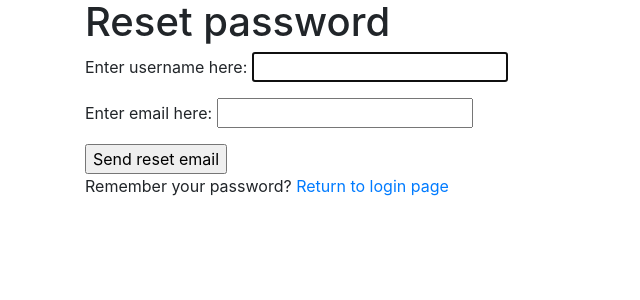
After one commit to MIT-LCP/waveform-annotation, a Django app: page /waveform-annotation/password_reset/ in a window 1280 px wide. The commit adds this page. Shown: the top 300 px of the page, without its empty margins (0-640 px from the left). Run offline with Django 3.2, Linux system fonts and the light colour scheme; some libraries are stand-ins or nearby versions.

Commit message:
Adds reset password functionality; improves layout

```diff
--- a/waveform-django/website/forms.py
+++ b/waveform-django/website/forms.py
@@ -1,9 +1,102 @@
-from django.contrib.auth.forms import UserCreationForm
+from django.template import loader
+from django.core.mail import EmailMultiAlternatives
+from django.utils.http import urlsafe_base64_encode
+from django.utils.encoding import force_bytes
+from django.core.exceptions import ValidationError
+from django.utils.translation import gettext, gettext_lazy as _
+from django.contrib.auth.forms import UserCreationForm, PasswordResetForm, UsernameField
 from django.contrib.auth.models import User
-# from django import forms
+from django.contrib.auth.tokens import default_token_generator
+from django.contrib.sites.shortcuts import get_current_site
+
+from django import forms
 
 
 class CreateUserForm(UserCreationForm):
     class Meta:
         model = User
         fields = ['username', 'password1', 'password2']
+
+
+class ResetPasswordForm(forms.Form):
+    username = UsernameField(
+        widget = forms.TextInput(attrs={'autofocus': True})
+    )
+    email = forms.EmailField(
+        label=_("Email"),
+        max_length=254,
+        widget=forms.EmailInput(attrs={'autocomplete': 'email'})
+    )
+    class Meta:
+        model = User
+        fields = ['username', 'email']
+
+
+    def send_mail(self, subject_template_name, email_template_name,
+                  context, from_email, to_email, html_email_template_name=None):
+        """
+        Send a django.core.mail.EmailMultiAlternatives to `to_email`.
+        """
+        subject = loader.render_to_string(subject_template_name, context)
+        # Email subject *must not* contain newlines
+        subject = ''.join(subject.splitlines())
+        body = loader.render_to_string(email_template_name, context)
+
+        email_message = EmailMultiAlternatives(subject, body, from_email, [to_email])
+        if html_email_template_name is not None:
+            html_email = loader.render_to_string(html_email_template_name, context)
+            email_message.attach_alternative(html_email, 'text/html')
+
+        email_message.send()
+
+
+    def get_user(self, username):
+        """
+        Given a username, return matching user who should receive a reset.
+        """
+        try:
+            active_user = User.objects.get(username__exact=username)
+            return active_user
+        except User.DoesNotExist:
+            self.add_error(
+                'username',
+                ValidationError(_('That username was not found'), code='invalid')
+            )
+            return None
+
+
+    def save(self, domain_override=None,
+             subject_template_name='registration/password_reset_subject.txt',
+             email_template_name='registration/password_reset_email.html',
+             use_https=False, token_generator=default_token_generator,
+             from_email=None, request=None, html_email_template_name=None,
+             extra_email_context=None):
+        """
+        Generate a one-use only link for resetting password and send it to the
+        user.
+        """
+        username = self.cleaned_data['username']
+        email = self.cleaned_data['email']
+
+        if not domain_override:
+            current_site = get_current_site(request)
+            site_name = current_site.name
+            domain = current_site.domain
+        else:
+            site_name = domain = domain_override
+
+        user = self.get_user(username)
+        context = {
+            'email': email,
+            'domain': domain,
+            'site_name': site_name,
+            'uid': urlsafe_base64_encode(force_bytes(user.pk)),
+            'user': user,
+            'token': token_generator.make_token(user),
+            'protocol': 'https' if use_https else 'http',
+            **(extra_email_context or {}),
+        }
+        self.send_mail(
+            subject_template_name, email_template_name, context, from_email,
+            email, html_email_template_name=html_email_template_name
+        )
--- /dev/null
+++ b/waveform-django/website/templates/registration/password_reset_form.html
@@ -0,0 +1,24 @@
+{% extends "base.html" %}
+{% block content %}
+
+<div class="container">
+  <form method="POST">
+    {% csrf_token %}
+    <h1>Reset password</h1>
+    <div>
+      <p>Enter username here: {{ form.username }}</p>
+    </div>
+    <div>
+      <p>Enter email here: {{ form.email }}</p>
+    </div>
+    <button type="submit">Send reset email</button>
+  </form>
+  {{ form.errors }}
+
+  <p>
+    Remember your password? <a href="{% url 'login' %}">Return to login page</a>
+  </p>
+
+</div>
+
+{% endblock %}
--- a/waveform-django/website/urls.py
+++ b/waveform-django/website/urls.py
@@ -1,8 +1,9 @@
-from django.conf.urls import include
 from django.urls import path
 from django.http import HttpResponse
+from django.conf.urls import include
+from django.contrib.auth import views as auth_views
+
 import debug_toolbar
-
 from website import views
 
 
@@ -10,14 +11,33 @@ urlpatterns = [
     # Debug toolbar
     path('__debug__/', include(debug_toolbar.urls)),
     # Account creation and handling pages
-	path('waveform-annotation/register/', views.register_page, name='register'),
-	path('waveform-annotation/login/', views.login_page, name='login'),
-	path('waveform-annotation/logout/', views.logout_user, name='logout'),
+	path('waveform-annotation/register/',
+        views.register_page,
+        name='register'),
+	path('waveform-annotation/login/',
+        views.login_page,
+        name='login'),
+	path('waveform-annotation/logout/',
+        views.logout_user,
+        name='logout'),
+    path('waveform-annotation/password_reset/',
+        views.reset_password,
+        name='password_reset'),
+    path('waveform-annotation/password_reset/done/',
+        auth_views.PasswordResetCompleteView.as_view(template_name='registration/password_reset_done.html'),
+        name='password_reset_done'),
+    path('waveform-annotation/reset/<uidb64>/<token>/',
+        auth_views.PasswordResetConfirmView.as_view(),
+        name='password_reset_confirm'),
+    path('waveform-annotation/reset/done/',
+        auth_views.PasswordResetCompleteView.as_view(template_name='registration/password_reset_complete.html'),
+        name='password_reset_complete'),
     # Waveform annotator dashboard
     path('waveform-annotation/waveforms/', include('waveforms.urls')),
     # GraphQL API interface
     path('waveform-annotation/', include('export.urls')),
     # Robots.txt for crawlers
-    path('waveform-annotation/robots.txt', lambda x: HttpResponse('User-Agent: *\Allow: /',
+    path('waveform-annotation/robots.txt',
+        lambda x: HttpResponse('User-Agent: *\Allow: /',
         content_type='text/plain'), name='robots_file'),
 ]
--- a/waveform-django/website/views.py
+++ b/waveform-django/website/views.py
@@ -1,9 +1,9 @@
 from django.contrib import messages
 from django.shortcuts import render, redirect
 from django.contrib.auth import authenticate, login, logout
-from django.contrib.auth.forms import UserCreationForm, AuthenticationForm
+from django.contrib.auth.decorators import login_required
 
-from .forms import CreateUserForm
+from .forms import CreateUserForm, ResetPasswordForm
 from waveforms import views
 
 
@@ -54,6 +54,22 @@ def login_page(request):
                 return redirect('waveform_published_home')
 
 
+def reset_password(request):
+    form = ResetPasswordForm()
+    if request.method == 'POST':
+        form = ResetPasswordForm(request.POST)
+        # Check if form username is valid first
+        form.get_user(form.data['username'])
+        if form.is_valid():
+            form.save(
+                from_email = 'help@waveform-annotation.com',
+                request = request
+            )
+            return redirect('password_reset_done')
+    return render(request, 'registration/password_reset_form.html', {'form': form})
+
+
+@login_required
 def logout_user(request):
     """
     Logout the user upon request.
```
Also changed, not shown: waveform-django/website/settings/base.py (+10 -0 lines), waveform-django/website/templates/registration/password_reset_complete.html (added, +12 -0 lines), waveform-django/website/templates/registration/password_reset_confirm.html (added, +22 -0 lines), waveform-django/website/templates/registration/password_reset_done.html (added, +20 -0 lines), waveform-django/website/templates/registration/password_reset_email.html (added, +14 -0 lines), waveform-django/website/templates/website/login.html (+11 -5 lines), waveform-django/website/templates/website/register.html (+8 -7 lines).
